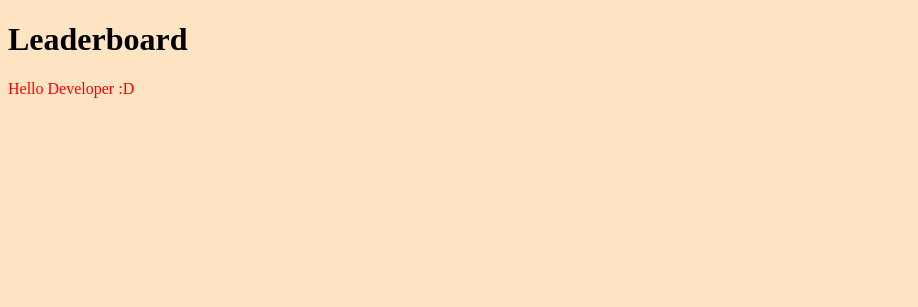
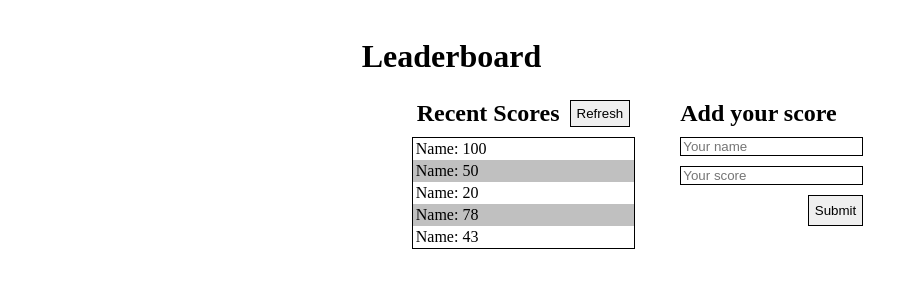
Before and after one commit to marilirulita/Leaderboard, a website built with webpack: page src/index.html in a window 1280 px wide. Shown: the whole page, without its empty margins (0-918 px from the left). Built offline with nearby package versions, Linux system fonts and the light colour scheme.

Commit message:
Add html and css basic style

```diff
--- a/src/index.html
+++ b/src/index.html
@@ -7,6 +7,28 @@
   <title>Leaderboard</title>
 </head>
 <body>
-  <h1>Leaderboard</h1>
+  <div class="main">
+    <h1>Leaderboard</h1>
+  <div class="main-board">
+    <div id="display-scores">
+      <div id="displa-score-title"><h2>Recent Scores</h2><input type="button" value="Refresh"></div>
+      <ul>
+        <li><p>Name: 100</p></li>
+        <li><p>Name: 50</p></li>
+        <li><p>Name: 20</p></li>
+        <li><p>Name: 78</p></li>
+        <li><p>Name: 43</p></li>
+      </ul>
+    </div>
+
+    <div id="add-score"><h2>Add your score</h2>
+      <input type="text" name="name" id="input-name" placeholder="Your name">
+      <input type="text" name="score" id="input-score" placeholder="Your score">
+      <input type="submit" value="Submit" id="submit">
+    </div>
+  </div>
+  </div>
+
+
 </body>
 </html>
--- a/src/index.js
+++ b/src/index.js
@@ -1,13 +1 @@
 import './style.css';
-
-function component() {
-  const element = document.createElement('div');
-
-  // Lodash, currently included via a script, is required for this line to work
-  element.innerHTML = 'Hello Developer :D';
-  element.classList.add('hello');
-
-  return element;
-}
-
-document.body.appendChild(component());
--- a/src/style.css
+++ b/src/style.css
@@ -1,7 +1,67 @@
 body {
-  background-color: bisque;
+  display: flex;
+  justify-content: center;
 }
 
-.hello {
-  color: red;
+h1 {
+  width: auto;
+  text-align: justify;
+  margin: 0;
 }
+
+h2, ul, p {
+  margin: 0;
+  padding: 0px;
+}
+
+ul, input {
+  border: 1.5px solid black;
+  margin: 5px 0;
+}
+
+li {
+  list-style: none;
+  padding: 2px 3px;
+}
+
+li:nth-child(even) {
+  background-color: silver;
+}
+
+.main {
+  display: flex;
+  flex-direction: column;
+  padding: 30px;
+}
+
+.main-board {
+  display: flex;
+  align-content: center;
+  justify-content: center;
+  padding: 0px 30px;
+}
+
+#display-scores,
+#add-score {
+  display: flex;
+  flex-direction: column;
+  margin: 10px;
+  padding: 10px;
+}
+
+#displa-score-title {
+  display: flex;
+}
+
+#displa-score-title h2,
+#displa-score-title input,
+#add-score h2,
+#add-score input {
+  margin: 5px;
+}
+
+#submit {
+  width: min-content;
+  align-self: flex-end;
+  height: 31px;
+}
```
